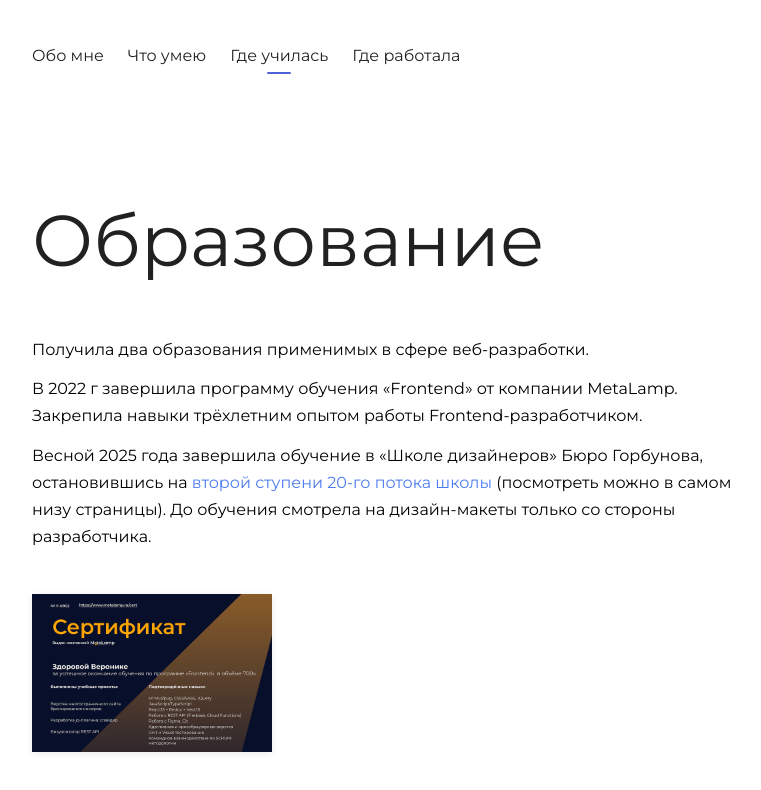
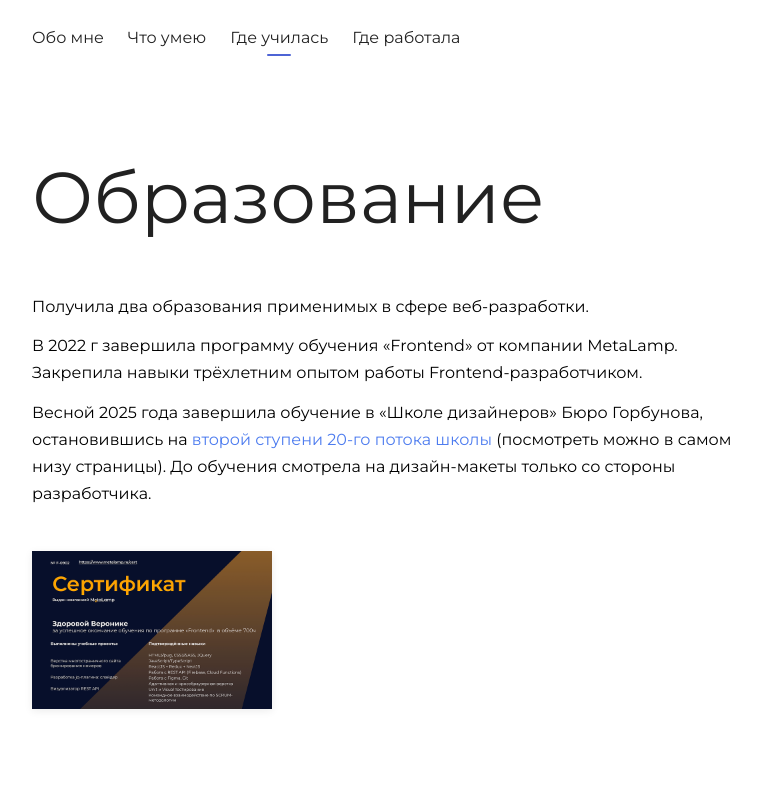
Before and after one commit to wzdorowa/portfolio, a Next.js app: page /education in a window 1280 px wide. Shown: the top 790 px of the page, without its empty margins (32-793 px from the left). Built offline with nearby package versions, Linux system fonts and the light colour scheme.

Commit message:
Add adaptivity to EducationPage

```diff
--- a/src/page-components/EducationPage/components/EducationDescription.tsx
+++ b/src/page-components/EducationPage/components/EducationDescription.tsx
@@ -36,6 +36,7 @@ const Description = styled("div")({
   },
   "@media (max-width: 480px)": {
     fontSize: "0.8rem",
+    marginBottom: 24,
   },
 
   "& p": {
--- a/src/page-components/EducationPage/components/EducationLayout.tsx
+++ b/src/page-components/EducationPage/components/EducationLayout.tsx
@@ -21,11 +21,24 @@ export const EducationLayout = ({ children }: EducationLayoutProps) => (
 
 const Root = styled("div")({
   background: "#fff",
-  minHeight: "100vh",
-  margin: "42px 64px 80px",
+  padding: "42px 64px 80px",
   display: "flex",
   flexDirection: "column",
   gap: 125,
+
+  "@media (max-width: 1300px)": {
+    padding: "24px 128px 40px 64px",
+    gap: 100,
+  },
+
+  "@media (max-width: 768px)": {
+    padding: "24px 48px 40px 32px",
+    gap: 64,
+  },
+  "@media (max-width: 480px)": {
+    padding: "16px 32px 24px 16px",
+    gap: 48,
+  },
 });
 
 const Content = styled(Box)({
@@ -41,9 +54,11 @@ const Title = styled(Typography)({
 
   "@media (max-width: 768px)": {
     fontSize: "3.3rem",
+    marginBottom: 36,
   },
 
   "@media (max-width: 480px)": {
     fontSize: "2.5rem",
+    marginBottom: 24,
   },
 });
```
